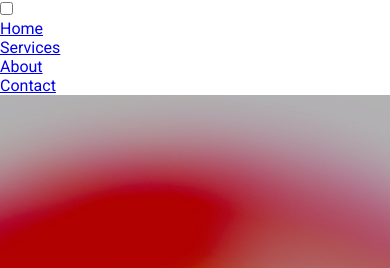
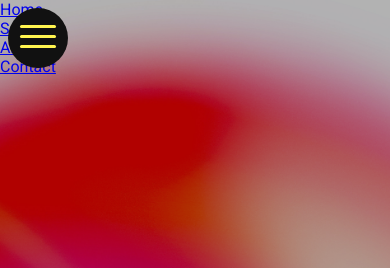
Before and after one commit to mdzaj-exe/webdev-projects, a plain HTML site: page WebDev/Pure CSS Hamburger Menu/index.html in a window 390 px wide. Shown: the top 268 px of the page. Drawn offline with Linux system fonts and the light colour scheme.

Commit message:
added animated hamburger sign

```diff
--- a/WebDev/Pure CSS Hamburger Menu/css/menu.css
+++ b/WebDev/Pure CSS Hamburger Menu/css/menu.css
@@ -0,0 +1,69 @@
+.menu-container{
+    position: fixed;
+    top: 0;
+    left: 0;
+    z-index: 2;
+}
+
+.toggler{
+    position:absolute;
+    top: .5rem;
+    left: .5rem;
+    width: 60px;
+    height:60px;
+    border-radius: 50%;
+    opacity: 0;
+    z-index: 3;
+    cursor: pointer;
+}
+
+.hamburger{
+    position: absolute;
+    top:.5rem;
+    left: .5rem;
+    width: 60px;
+    height:60px;
+    border-radius: 50%;
+    background-color: #111;
+    justify-content: center;
+    align-items: center;
+}
+
+.hamburger>div{
+    position: absolute;
+    top: 1.7rem;
+    left: .75rem;
+    width:60%;
+    height: 3px;
+    border-radius: 1.5px;
+    background-color: #fff44f;
+    transition: .4s;
+}
+
+.hamburger>div:before, .hamburger>div:after{
+    content:'';
+    position: absolute;
+    width:100%;
+    height: 3px;
+    border-radius: 1.5px;
+    background-color: #fff44f;
+    transition: .4s;
+}
+
+.hamburger>div:before{
+    top: -10px;
+
+}
+
+.hamburger>div::after{
+    top:10px;
+}
+
+.toggler:checked + .hamburger>div{
+    transform: rotate(135deg);
+}
+
+.toggler:checked + .hamburger>div:before, .toggler:checked + .hamburger>div:after {
+    transform: rotate(90deg);
+    top:0;
+}
--- a/WebDev/Pure CSS Hamburger Menu/index.html
+++ b/WebDev/Pure CSS Hamburger Menu/index.html
@@ -3,7 +3,7 @@
 <head>
     <title>Hamburger Menu</title>
     <link rel="stylesheet" type="text/css" href="css/styles.css">
-    <link rel="stylesheet" type="text/css" href="css/styles.css">
+    <link rel="stylesheet" type="text/css" href="css/menu.css">
     <link rel="preconnect" href="https://fonts.googleapis.com">
     <link rel="preconnect" href="https://fonts.gstatic.com" crossorigin>
     <link href="https://fonts.googleapis.com/css2?family=Dancing+Script&family=Roboto&display=swap" rel="stylesheet">
```
